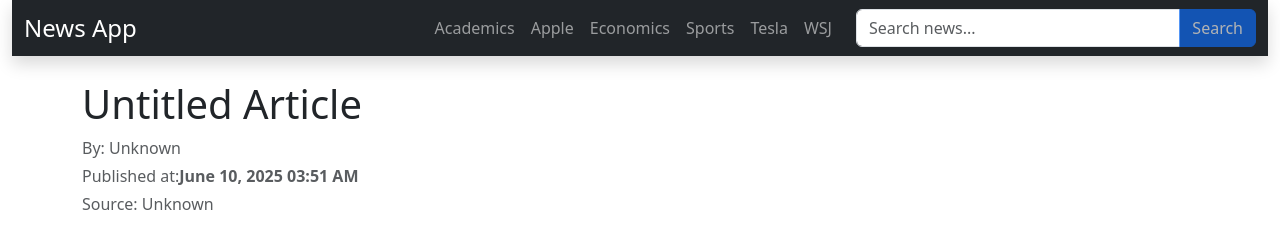
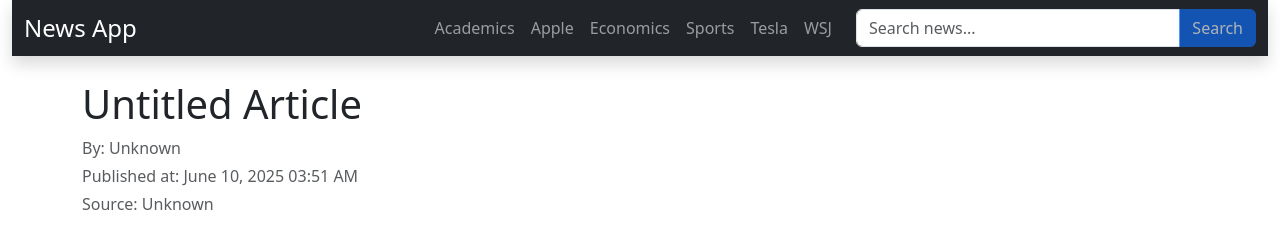
Before and after one commit to Jovellmiranda14/news-aggregator-react, a React (Create React App) app: page /article in a window 1280 px wide. Shown: the top 244 px of the page. Built offline with nearby package versions, Linux system fonts and the light colour scheme.

Commit message:
Simplify publication date display in Articlepage component

```diff
--- a/src/pages/Articlepage.js
+++ b/src/pages/Articlepage.js
@@ -99,10 +99,7 @@ export default function Articlepage() {
       <div className="text-muted">
         <p className="mb-1">By: {fallbackArticle.author || "Unknown"}</p>
         <p className="mb-1">
-          Published at:
-          <span className="fw-bold text-muted">
-            {formattedDate} {formattedTime}
-          </span>
+          Published at: {formattedDate} {formattedTime}
         </p>
         <p className="mb-0">Source: {fallbackArticle.source?.name}</p>
       </div>
```
